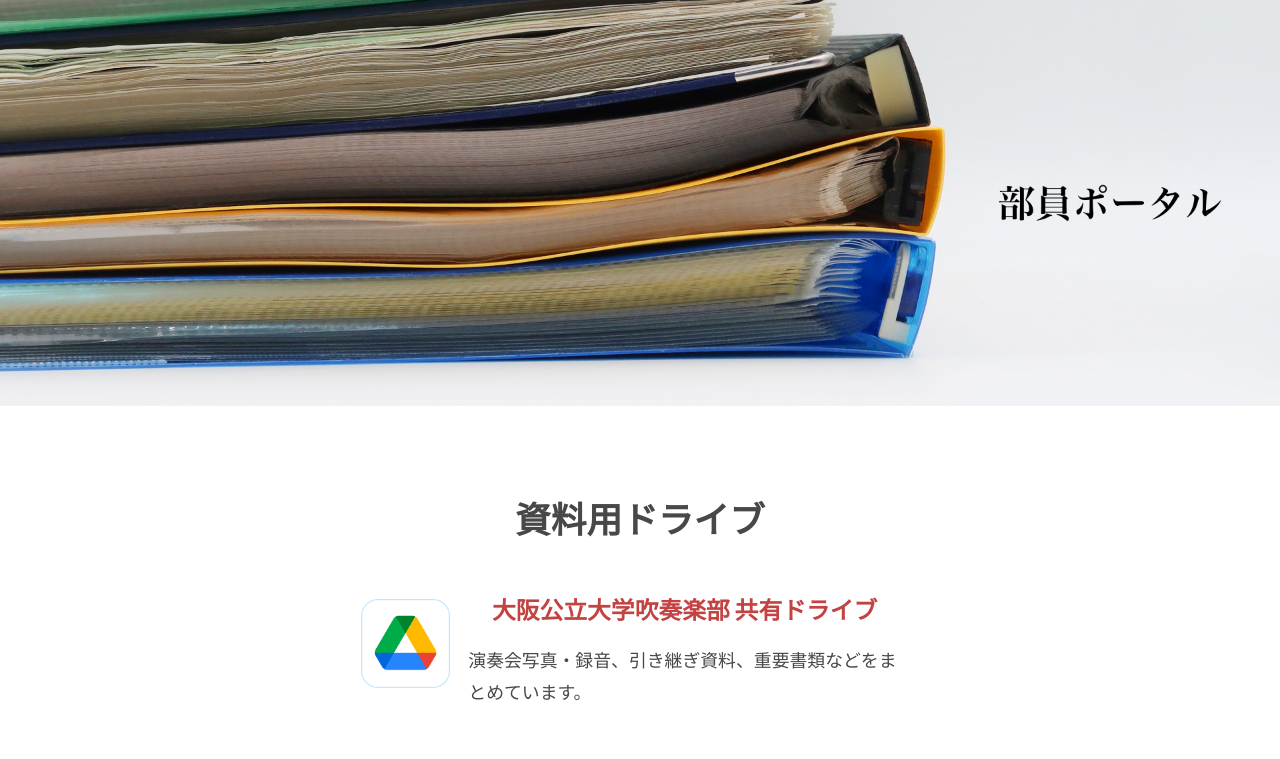
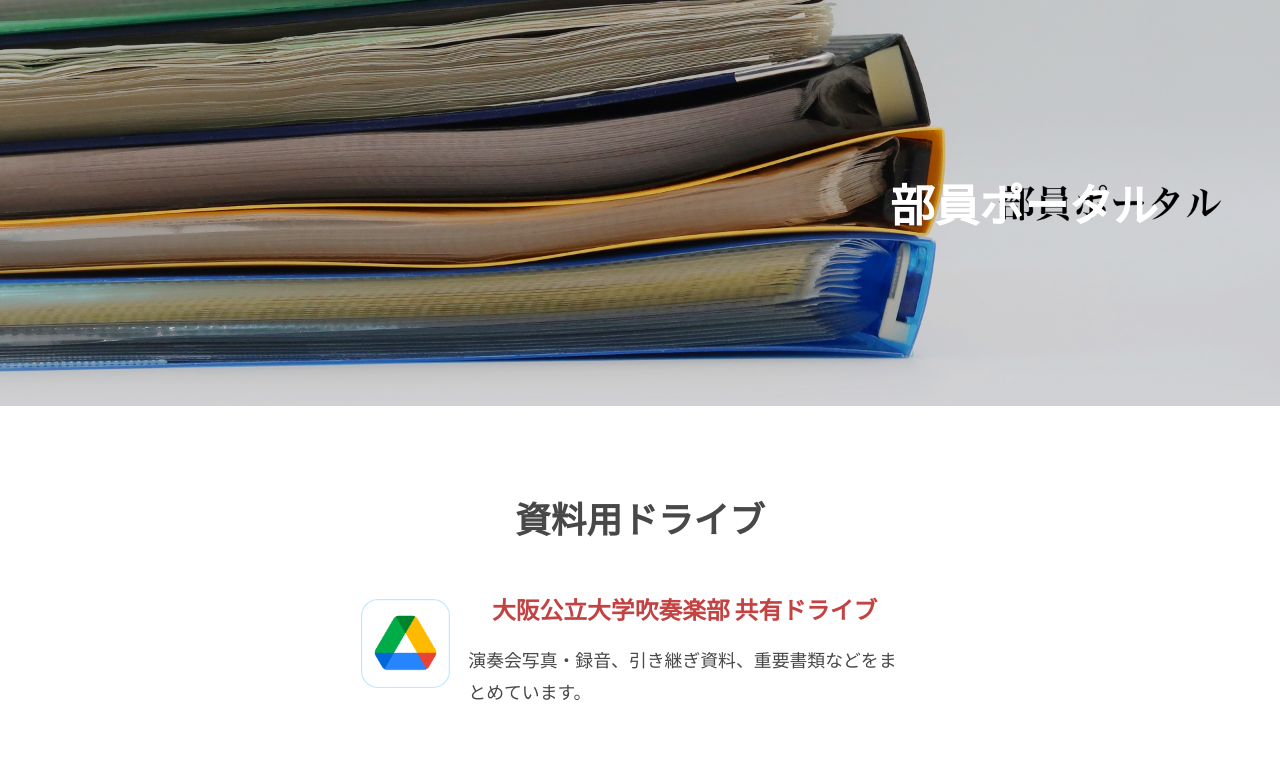
Before and after one commit to Yukarion/omu_brasspage, a Vue app: page /portal in a window 1280 px wide. Shown: the top 759 px of the page. Built offline with nearby package versions, Linux system fonts and the light colour scheme; a web font is replaced by a local one.

Commit message:
[FIX] Hero画像コンポーネントを使用

```diff
--- a/src/views/Portal.vue
+++ b/src/views/Portal.vue
@@ -1,6 +1,6 @@
 <template>
   <div class="portal">
-    <div class="image_header"><img src="../assets/portal_header.png" /></div>
+    <HeroImage fileName="portal_header.png" title="部員ポータル" />
     <div class="large-wrapper">
       <div class="wrapper">
         <h1>資料用ドライブ</h1>
@@ -35,11 +35,11 @@
 </template>
 
 <script>
+import HeroImage from "@/components/HeroImage.vue";
+
 export default {
-  name: "Portal",
-  props: {
-    leaveTop: Function,
-    moveTop: Function,
+  components: {
+    HeroImage,
   },
 };
 </script>
```
